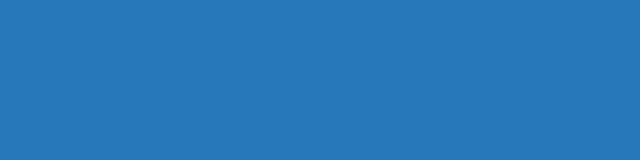
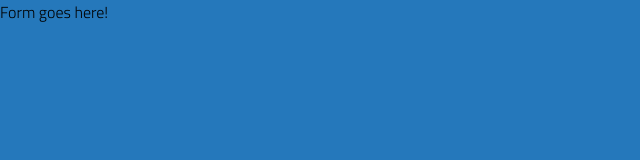
Before and after one commit to EdgarPDX/adventure-time, a plain HTML site: page index.html in a window 1280 px wide. Shown: the whole page, without its empty margins (0-640 px from the left). Drawn offline with Linux system fonts and the light colour scheme.

Commit message:
added text to landing page

```diff
--- a/index.html
+++ b/index.html
@@ -13,6 +13,7 @@
 </head>
 
 <body>
+    Form goes here!
 
 
     <script type="module" src="app.js"></script>
```
